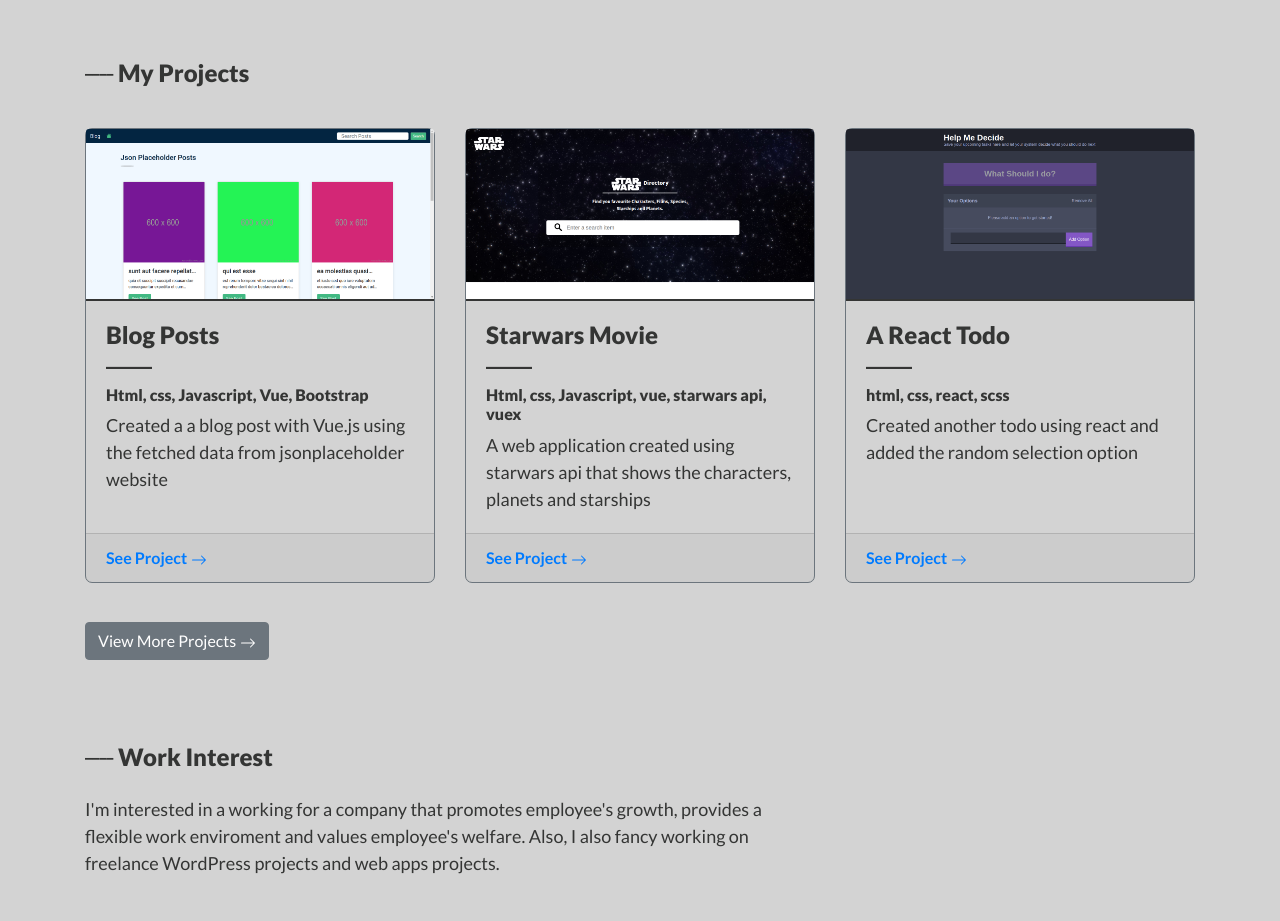
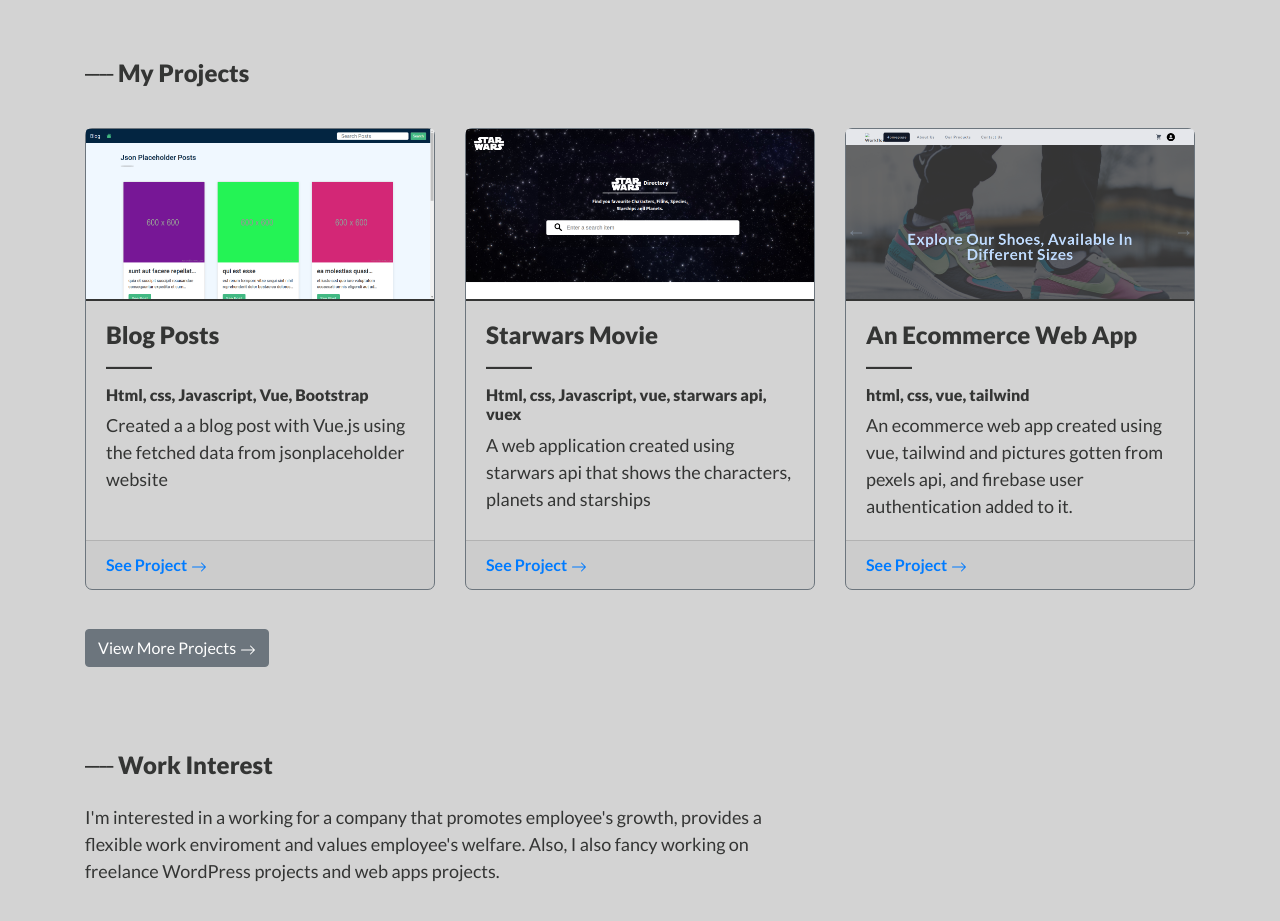
Before and after one commit to ibraheemosule/portfolio-v2, a React (Create React App) app: page / in a window 1280 px wide. Shown: the part 1680-2601 px from the top of the page. Built offline with nearby package versions, Linux system fonts and the light colour scheme.

Commit message:
added my ecommerce website

```diff
--- a/src/Components/Projects.js
+++ b/src/Components/Projects.js
@@ -9,7 +9,12 @@ import { Link } from "react-router-dom";
 import { projectImages } from "../Images/image";
 
 const Project = (props) => {
-  const { jsonplaceholderposts, decideForMe, starwars } = projectImages;
+  const {
+    jsonplaceholderposts,
+    decideForMe,
+    starwars,
+    ecommerce,
+  } = projectImages;
   return (
     <Container fluid>
       <Row id="projects">
@@ -34,11 +39,11 @@ const Project = (props) => {
             darkMode={props.darkMode}
           />
           <ProjectTemplate
-            image={decideForMe}
-            link={"https://ios-decideforme.netlify.app"}
-            title={"A React Todo"}
-            text={`Created another todo using react and added the random selection option`}
-            tools={"html, css, react, scss"}
+            image={ecommerce}
+            link={"https://ios-ecommerce.netlify.app"}
+            title={"An Ecommerce Web App"}
+            text={`An ecommerce web app created using vue, tailwind and pictures gotten from pexels api, and firebase user authentication added to it.`}
+            tools={"html, css, vue, tailwind"}
             darkMode={props.darkMode}
           />
         </CardDeck>
```
